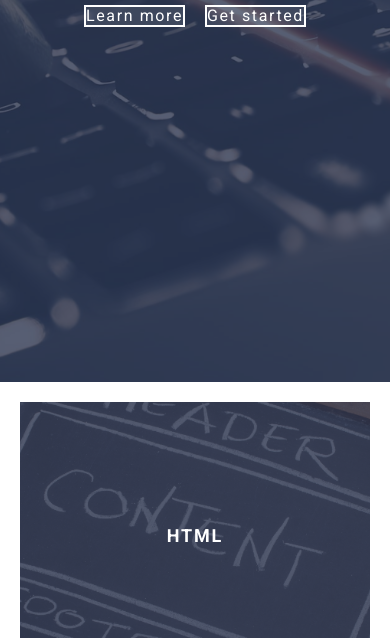
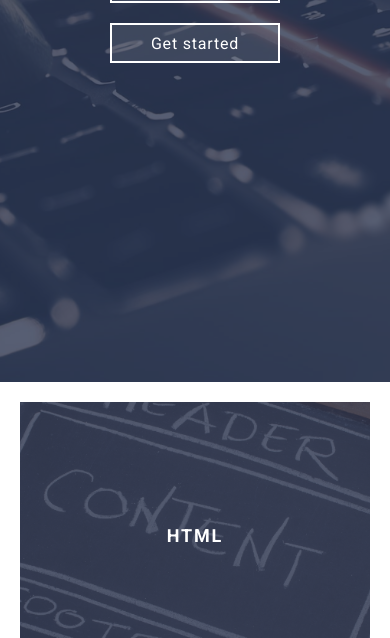
Before and after one commit to DieZzZeL2021/SkillUp, a website: page index.html in a window 390 px wide. Shown: the part 462-1100 px from the top of the page. Drawn offline with Linux system fonts and the light colour scheme.

Commit message:
+responsive без меню на 576px

```diff
--- a/assets/scss/_common.scss
+++ b/assets/scss/_common.scss
@@ -45,20 +45,21 @@ a {
   border: 2px solid $color-light;
 
   @include lg-min {
-    font-size: 1.125rem;
     min-width: 250px;
     height: 60px;
     padding: 18px $gap;
+    font-size: 1.125rem;
   }
   @include lg-md {
     height: 50px;
     min-width: 200px;
     padding: 14px $gap;
   }
-  @include lg-md {
+
+  @include md {
     height: 40px;
-    min-width: 200px;
-    padding: 9px $gap;
+    min-width: 170px;
+    padding: $gap / 2 $gap;
   }
 }
 .btn--lidht:hover {
@@ -67,11 +68,11 @@ a {
 }
 
 .btn--primary {
+  height: 60px;
+  font-size: 1.125rem;
   background-color: rgba($color-primary, 0.8);
   border: 2px solid $color-primary;
-  height: 60px;
   padding: 18px $gap;
-  font-size: 1.125rem;
 
   @include sm-min {
     min-width: 350px;
--- a/assets/scss/header/_header-content.scss
+++ b/assets/scss/header/_header-content.scss
@@ -8,15 +8,36 @@
     @include lg-md {
       margin: 0 0 43px 0;
     }
+
+    @include md {
+      margin: 0 0 33px 0;
+    }
   }
 
   &__actions {
     display: flex;
     justify-content: center;
+
+    @include sm {
+      flex-direction: column;
+      align-items: center;
+    }
+
+    .btn {
+      @include sm {
+        letter-spacing: 0.05em;
+      }
+    }
   }
 
   .btn:first-of-type {
-    margin-right: $gap;
+    @include sm-min {
+      margin-right: $gap;
+    }
+
+    @include sm {
+      margin-bottom: $gap;
+    }
   }
 
   &__conteiner {
--- a/assets/scss/sections/sections-skills/_skills.scss
+++ b/assets/scss/sections/sections-skills/_skills.scss
@@ -31,6 +31,14 @@
       grid-template-areas: "a1 a1" "a2 a2" "a3 a3" "a4 a4" "a5 a5" "a6 a6" "a7 a7" "a8 a8" "a9 a9";
       gap: $gap;
     }
+
+    @media (min-height: 691px) {
+      grid-auto-rows: calc(33.33vh - 13.333333px);
+    }
+
+    @media (max-height: 690px) {
+      grid-auto-rows: calc(230px - 13.333333px);
+    }
   }
 
   &__action {
--- a/assets/scss/style.scss
+++ b/assets/scss/style.scss
@@ -19,9 +19,3 @@
 @import "sections/section-form";
 @import "sections/section-posts";
 @import "footer";
-
-@media (max-height: 690px) {
-  .skill-item {
-    grid-auto-rows: calc(230px - 13.333333px);
-  }
-}
```
Also changed, not shown: assets/css/style.css.
